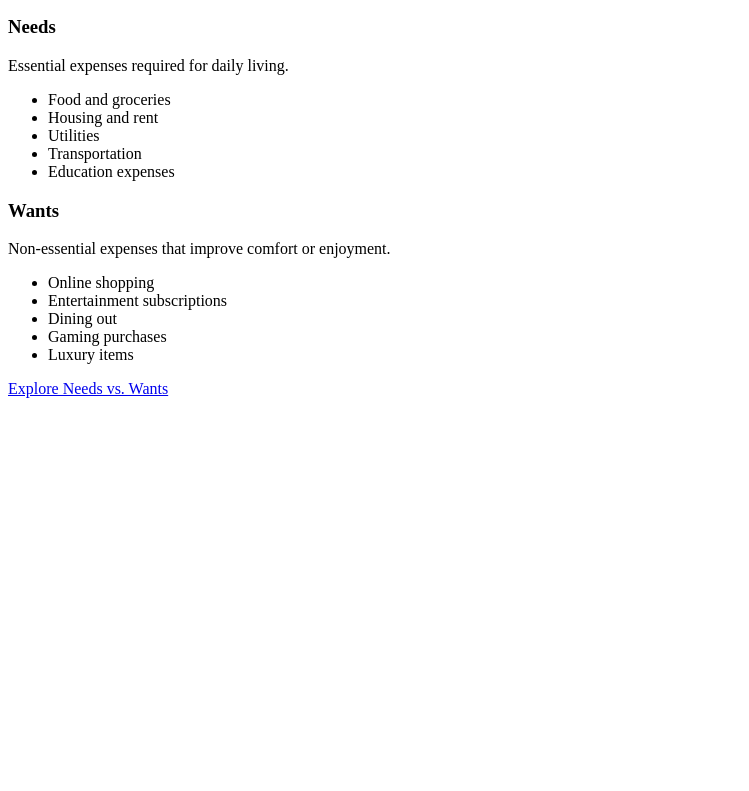
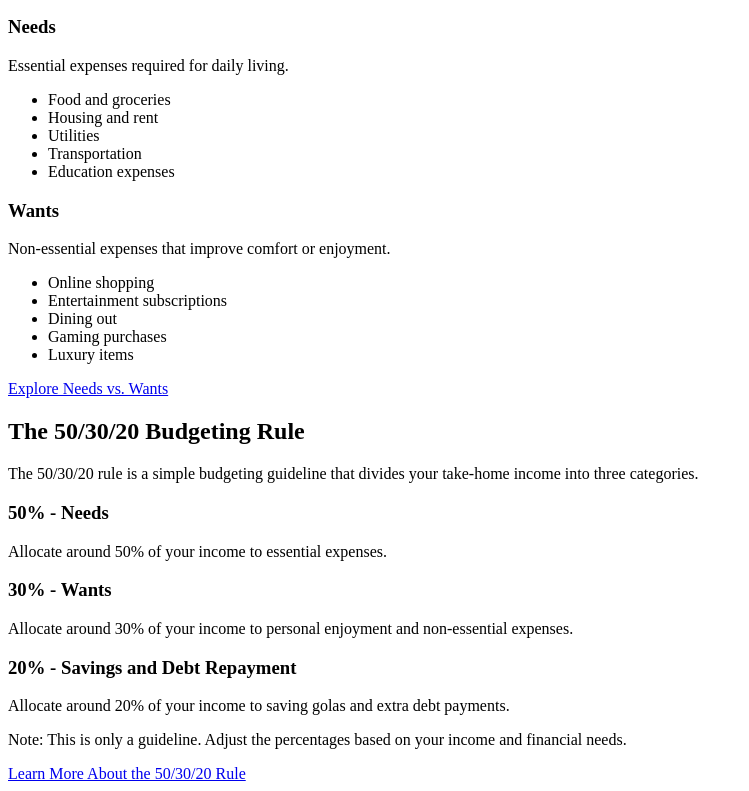
Before and after one commit to siguenzadp/Final-Project, a plain HTML site: page budgeting.html in a window 1280 px wide. Shown: the part 1510-2301 px from the top of the page, without its empty margins (0-749 px from the left). Before the commit the page ends 1916 px from the top, so only its background shows below. Drawn offline with Linux system fonts and the light colour scheme.

Commit message:
added 50/30/20 rule to budgeting page

```diff
--- a/budgeting.html
+++ b/budgeting.html
@@ -130,6 +130,30 @@
             </div>
             <a href="needs-wants.html">Explore Needs vs. Wants</a>
         </section>
+
+        <section id="budget-rule">
+            <h2>The 50/30/20 Budgeting Rule</h2>
+            <p>The 50/30/20 rule is a simple budgeting guideline that divides your take-home income into three categories.</p>
+
+            <div>
+                <article>
+                    <h3>50% - Needs</h3>
+                    <p>Allocate around 50% of your income to essential expenses.</p>
+                </article>
+
+                <article>
+                    <h3>30% - Wants</h3>
+                    <p>Allocate around 30% of your income to personal enjoyment and non-essential expenses.</p>
+                </article>
+
+                <article>
+                    <h3>20% - Savings and Debt Repayment</h3>
+                    <p>Allocate around 20% of your income to saving golas and extra debt payments.</p>
+                </article>
+            </div>
+            <p>Note: This is only a guideline. Adjust the percentages based on your income and financial needs.</p>
+            <a href="budget-rule.html">Learn More About the 50/30/20 Rule</a>
+        </section>
     </main>
 
 </body>
```
